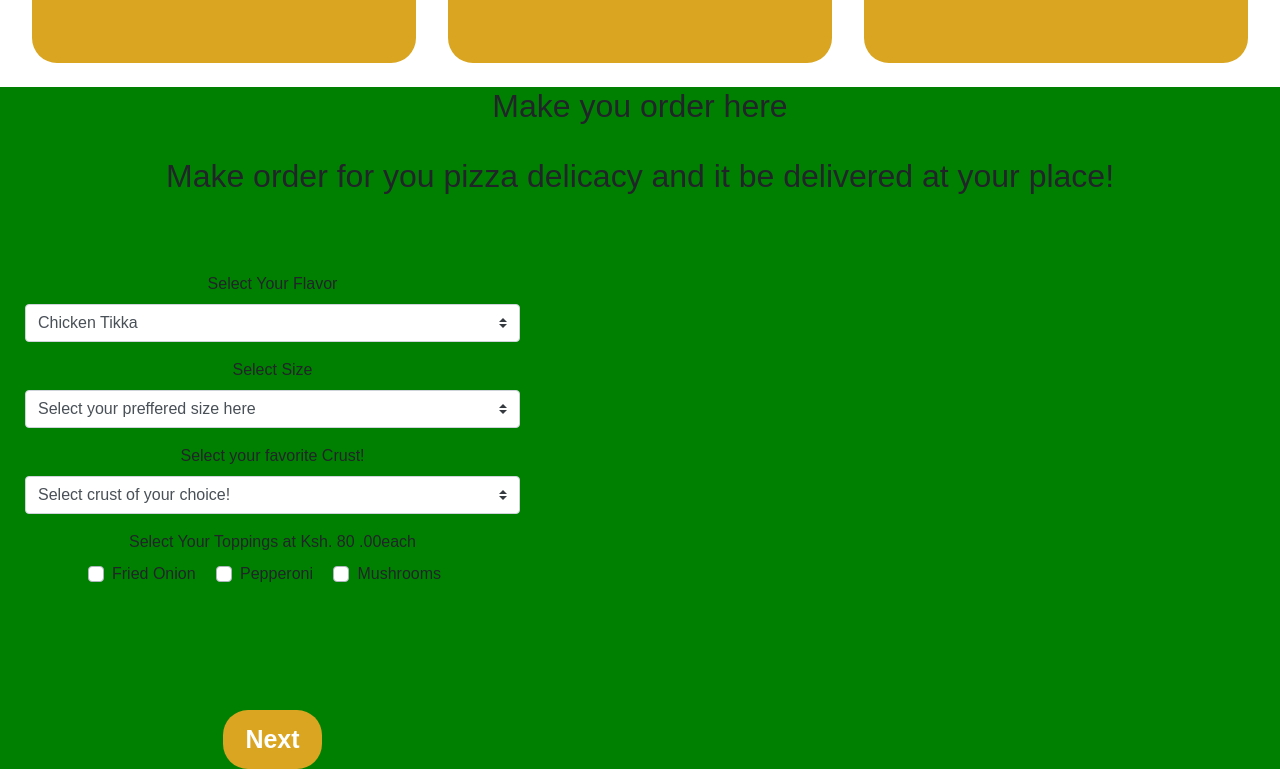
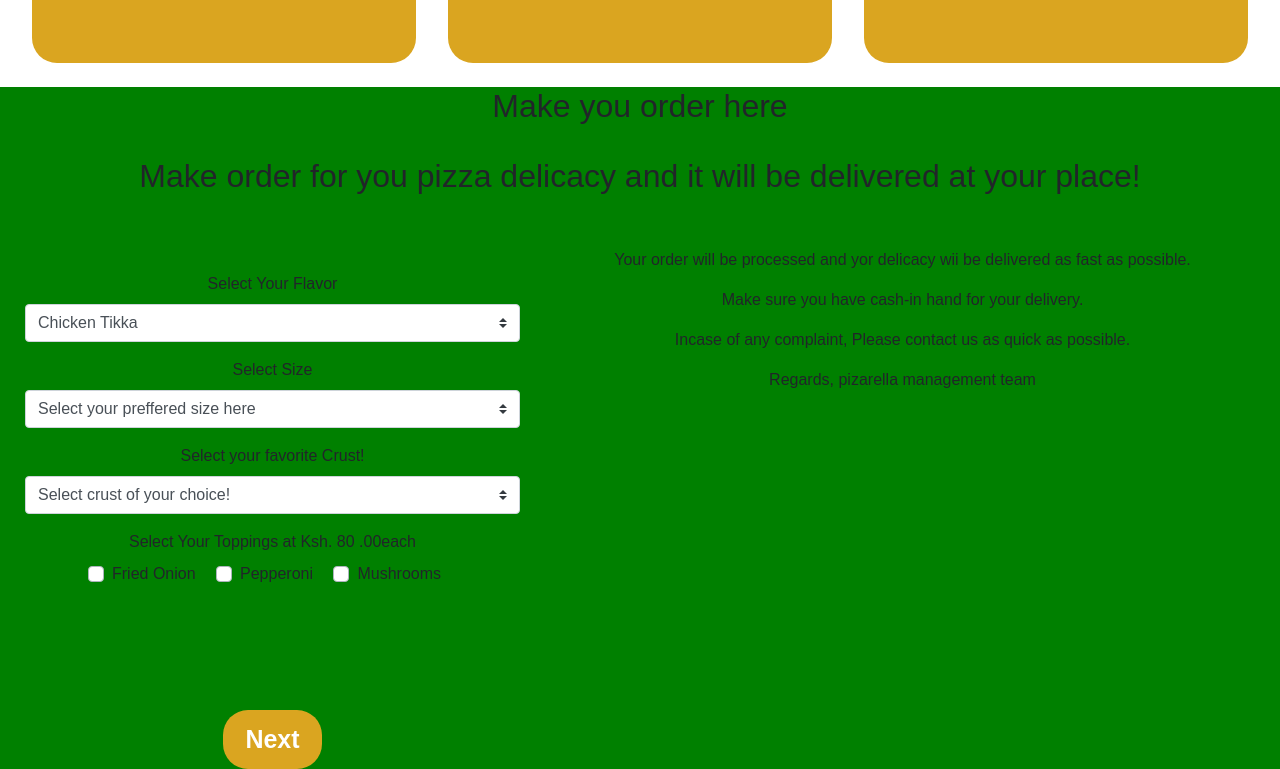
Before and after one commit to ian-otieno/luscious-pizzarella-house, a plain HTML site: page index.html in a window 1280 px wide. Shown: the part 4453-5222 px from the top of the page. Drawn offline with nearby package versions, Linux system fonts and the light colour scheme.

Commit message:
add html information section

```diff
--- a/index.html
+++ b/index.html
@@ -145,7 +145,7 @@
       <div class="controls-top text-center" id="order_now">
         <h2>Make you order here</h2>
       </div><br>
-      <h2>Make order for you pizza delicacy and it be delivered at your place!</h2><br>
+      <h2>Make order for you pizza delicacy and it will be delivered at your place!</h2><br>
       <div class="row">
           <div class="col-sm-5"><br>
             <form action="">
@@ -190,6 +190,13 @@
 
               </form>
             </div>
+            <div class="col-sm-7">
+              <div id="information">
+                <p>Your order will be processed and yor delicacy wii be delivered as fast as possible.</p>
+                <p>Make sure you have cash-in hand for your delivery.</p>
+                <p>Incase of any complaint, Please contact us as quick as possible.</p>
+                <p id="regards">Regards, pizarella management team</p>
+              </div><br>
 
   </div>
 </body>
```
